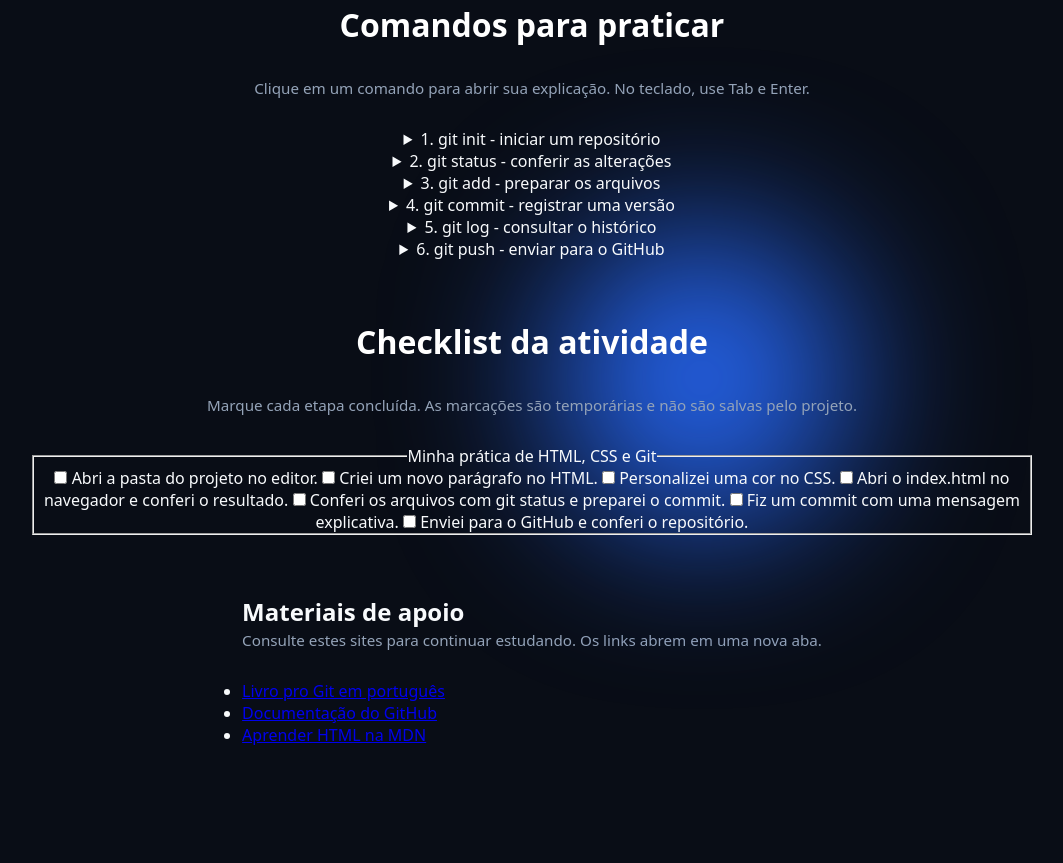
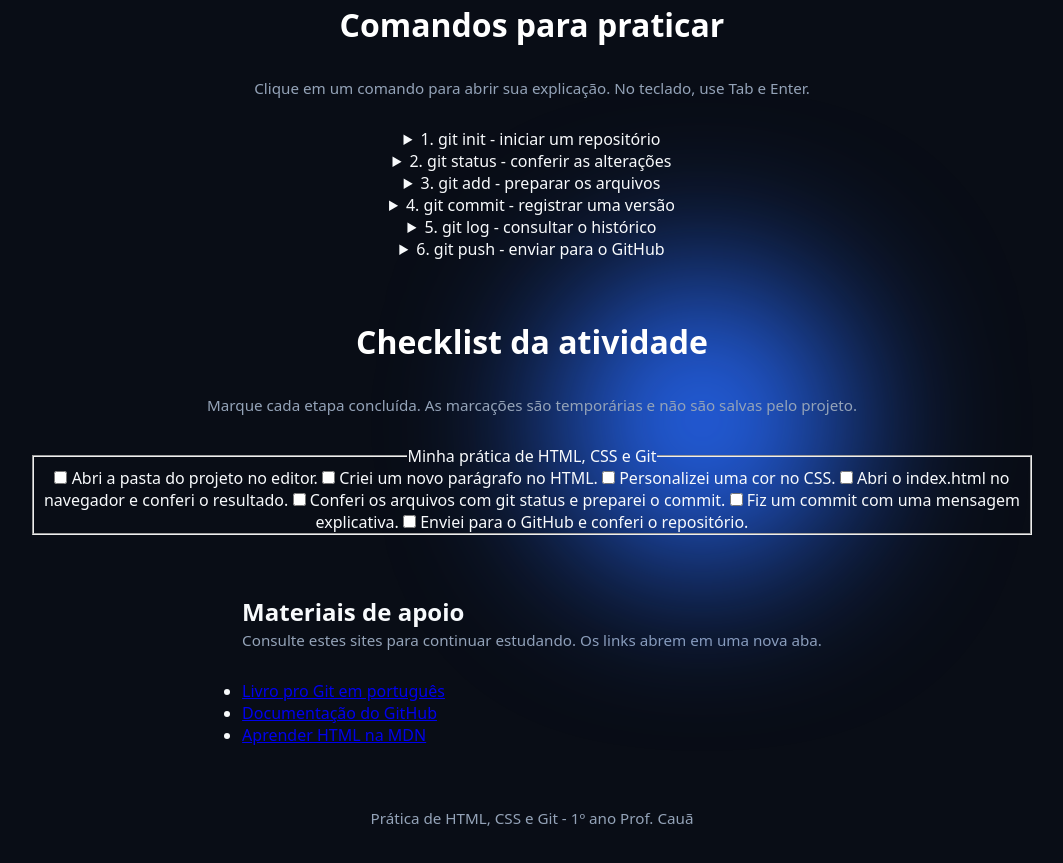
Before and after one commit to Ismaelvs16/ismael.PA, a plain HTML site: page index.html in a window 1280 px wide. Shown: the part 906-1769 px from the top of the page, without its empty margins (108-1171 px from the left). Drawn offline with Linux system fonts and the light colour scheme.

Commit message:
paragrafo prática de HTML, CSS e Git - 1º ano Prof. Cauã

```diff
--- a/index.html
+++ b/index.html
@@ -155,7 +155,7 @@
 
      <!-- NOVO: footer representa o rodapé; href="#" volta ao início da página -->
       <footer class="rodape-estudo">
-
+        <p>Prática de HTML, CSS e Git - 1º ano Prof. Cauã</p>
       </footer>
 </body>
 
```
